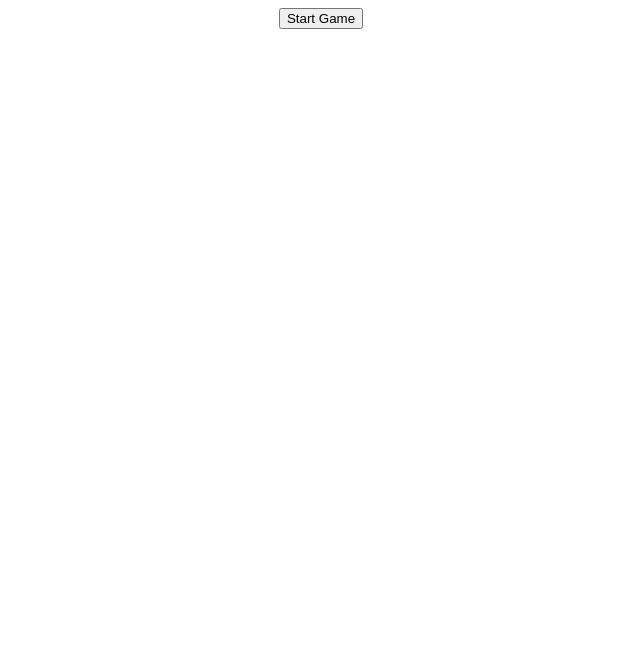
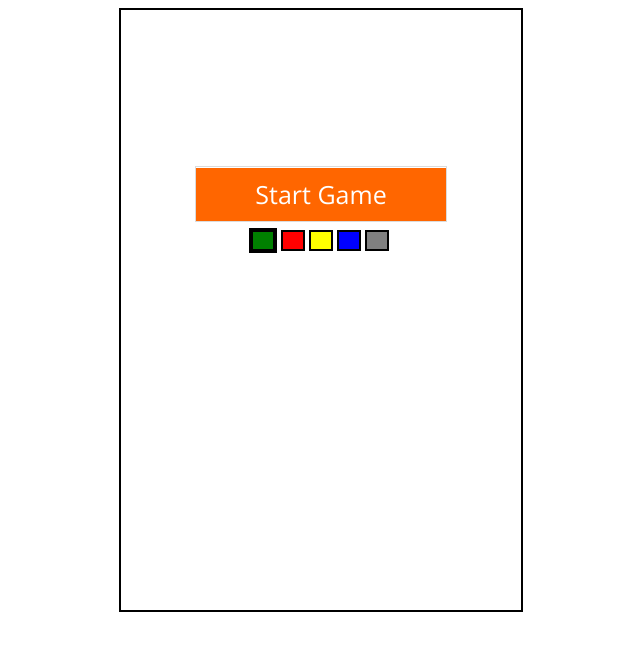
Before and after one commit to fdalvi/dropfrenzy, a plain HTML site: page singleplayer.html in a window 1280 px wide. Shown: the whole page, without its empty margins (319-959 px from the left). Drawn offline with nearby package versions, Linux system fonts and the light colour scheme.

Commit message:
Improved visuals on single player page.

```diff
--- /dev/null
+++ b/css/gamepage.css
@@ -0,0 +1,49 @@
+.overlay {
+	z-index: 1;
+	margin-top: -450px;
+}
+
+.button {
+	-moz-box-shadow:inset 0px 1px 0px 0px #ffffff;
+	-webkit-box-shadow:inset 0px 1px 0px 0px #ffffff;
+	box-shadow:inset 0px 1px 0px 0px #ffffff;
+	background-color:#ff6600;
+	border:1px solid #dbdbdb;
+	color:#ffffff;
+	font-family: 'Open Sans', sans-serif;
+	font-size:25px;
+	font-weight: 300;
+	text-align: center;
+	padding:10px 30px;
+	text-decoration:none;
+
+
+	display: block;
+	margin-left: auto;
+	margin-right: auto;
+	margin-bottom: 10px;
+	width: 15%;
+}
+
+.button:hover {
+	background-color:#dfdfdf;
+}
+
+.button:active {
+	position:relative;
+	top:1px;
+}
+
+.colorbutton {
+	border:2px solid #000000;
+	padding:0px 10px;
+	margin-right: 4px;
+}
+
+.colorbutton:hover {
+	border-color: #444444;
+}
+
+.colorbuttonselected {
+	border:4px solid #000000;
+}
--- a/js/helper.js
+++ b/js/helper.js
@@ -16,6 +16,7 @@ var hostDeltaTime = 1.0;
 /* Internal objects */
 var ledges = [];
 var player;
+var playerColor = 'green';
 
 /* Multiplayer related objects */
 var remotePlayers = [];
--- a/js/physics.js
+++ b/js/physics.js
@@ -60,7 +60,7 @@ function initPhysics() {
 	ledges = [];
 
 	// Create Local Player
-	player = new Player('green');
+	player = new Player(playerColor);
 
 	// Create collection to hold all remote players on screen
 	remotePlayers = [];
--- a/js/renderer.js
+++ b/js/renderer.js
@@ -7,7 +7,7 @@ var prevFrameTime;
 var currFrameTime;
 
 window.onload = function() {
-	$("#gameBoard").hide();
+	//$("#gameBoard").hide();
 	$("#restartSelection").hide();
 
 	$(document).bind('keydown', 'space', function () {
--- a/singleplayer.html
+++ b/singleplayer.html
@@ -3,19 +3,40 @@
 
 <head>
 	<link href='http://fonts.googleapis.com/css?family=Exo' rel='stylesheet' type='text/css'>
+	<link href='http://fonts.googleapis.com/css?family=Open+Sans:300' rel='stylesheet' type='text/css'>
+	<link rel="stylesheet" type="text/css" href="css/gamepage.css">
+
 	<script src='js/helper.js'></script>
+	<script type="text/javascript">
+	function setColor(newColor) {
+		document.getElementById(newColor).className = document.getElementById(newColor).className + " colorbuttonselected";
+
+		document.getElementById(playerColor).className = document.getElementById(playerColor).className.replace(" colorbuttonselected", "");
+
+		playerColor = newColor;
+	}
+	</script>
 </head>
 <body>
-	<div id="startSelection" align="center">
-		<button onclick="startGame()" type="button">Start Game</button>
-	</div>
-	<div id="restartSelection" align="center">
-		<button onclick="startGame()" type="button">Restart Game</button>
-	</div>
+
 	<div id="gameBoard" align="center">
+
 		<canvas id="game" width="400" height="600" style="border:2px solid #000000;">
 			Your browser does not support the HTML5 canvas tag.
 		</canvas>
+		<div id="startSelection" class='overlay' align="center">
+			<a href='#' onclick='startGame();' id='startButton' class='button'>Start Game</a>
+			<div id='colorSelection' align='center'>
+				<a href='#' onclick="setColor('green');" id='green' style='background-color:green;' class='colorbutton colorbuttonselected'></a>
+				<a href='#' onclick="setColor('red');" id='red' style='background-color:red;' class='colorbutton'></a>
+				<a href='#' onclick="setColor('yellow');" id='yellow' style='background-color:yellow;' class='colorbutton'></a>
+				<a href='#' onclick="setColor('blue');" id='blue' style='background-color:blue;' class='colorbutton'></a>
+				<a href='#' onclick="setColor('gray');" id='gray' style='background-color:gray;' class='colorbutton'></a>
+			</div>
+		</div>
+		<div id="restartSelection" class='overlay' align="center">
+			<a href='#' onclick='startGame();' id='startButton' class='button'>Restart Game</a>
+		</div>
 	</div>
 
 	<script type="text/javascript">
```
Also changed, not shown: index.html (+1 -0 lines).
